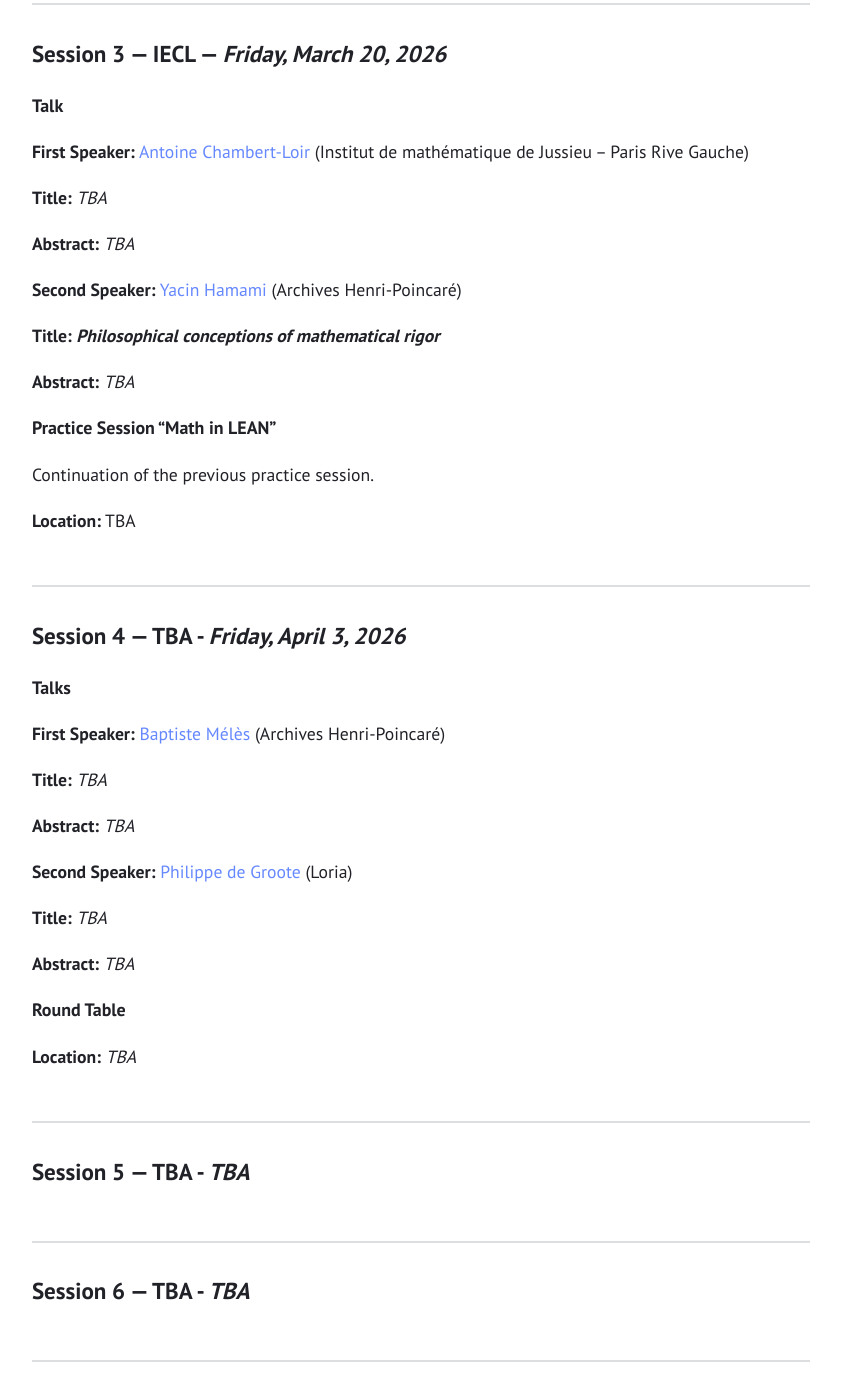
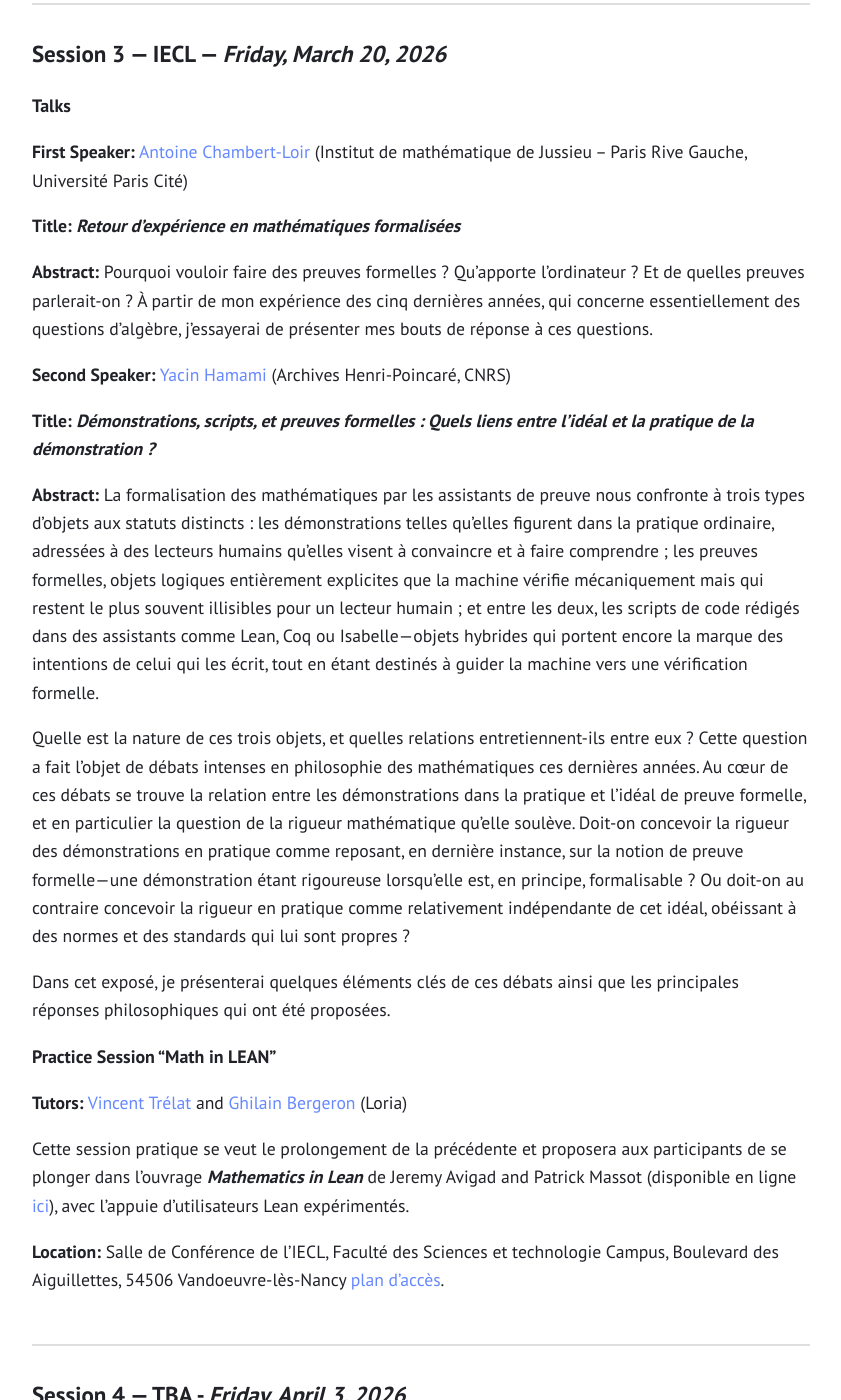
Before and after one commit to reflexions-ul/reflexions-ul.github.io, a Jekyll site: the page built from index.md, in a window 1280 px wide and 1400 px high, scrolled down 2835 px. Shown: the whole window, without its empty margins (219-1060 px from the left). Built offline with Jekyll 4.4.1, drawn with Linux system fonts in a browser that asks for light colours.

Commit message:
add: abstract Antoine Yacin

```diff
--- a/index.md
+++ b/index.md
@@ -90,26 +90,36 @@ Cette session pratique se veut le prolongement de la précédente et proposera a
 
 ## Session 3 — IECL — _Friday, March 20, 2026_
 
-### Talk
+### Talks
 
-**First Speaker:** [Antoine Chambert-Loir](https://webusers.imj-prg.fr/~antoine.chambert-loir/index.xhtml) (Institut de mathématique de Jussieu – Paris Rive Gauche)
+**First Speaker:** [Antoine Chambert-Loir](https://webusers.imj-prg.fr/~antoine.chambert-loir/index.xhtml) (Institut de mathématique de Jussieu – Paris Rive Gauche, Université Paris Cité)
 
-**Title:** _TBA_
+**Title: _Retour d'expérience en mathématiques formalisées_**
 
-**Abstract:** _TBA_
+**Abstract:** Pourquoi vouloir faire des preuves formelles ? Qu'apporte l'ordinateur ? Et de quelles preuves parlerait-on ?
+À partir de mon expérience des cinq dernières années, qui concerne essentiellement des questions d'algèbre,
+j'essayerai de présenter mes bouts de réponse à ces questions.
 
 
-**Second Speaker:** [Yacin Hamami](https://www.yacinhamami.com/) (Archives Henri-Poincaré)
+**Second Speaker:** [Yacin Hamami](https://www.yacinhamami.com/) (Archives Henri-Poincaré, CNRS)
 
-**Title: _Philosophical conceptions of mathematical rigor_**
+**Title: _Démonstrations, scripts, et preuves formelles :
+Quels liens entre l’idéal et la pratique de la
+démonstration ?_**
 
-**Abstract:** _TBA_
+**Abstract:** La formalisation des mathématiques par les assistants de preuve nous confronte à trois types d'objets aux statuts distincts : les démonstrations telles qu'elles figurent dans la pratique ordinaire, adressées à des lecteurs humains qu'elles visent à convaincre et à faire comprendre ; les preuves formelles, objets logiques entièrement explicites que la machine vérifie mécaniquement mais qui restent le plus souvent illisibles pour un lecteur humain ; et entre les deux, les scripts de code rédigés dans des assistants comme Lean, Coq ou Isabelle—objets hybrides qui portent encore la marque des intentions de celui qui les écrit, tout en étant destinés à guider la machine vers une vérification formelle.
+
+Quelle est la nature de ces trois objets, et quelles relations entretiennent-ils entre eux ? Cette question a fait l'objet de débats intenses en philosophie des mathématiques ces dernières années. Au cœur de ces débats se trouve la relation entre les démonstrations dans la pratique et l'idéal de preuve formelle, et en particulier la question de la rigueur mathématique qu'elle soulève. Doit-on concevoir la rigueur des démonstrations en pratique comme reposant, en dernière instance, sur la notion de preuve formelle—une démonstration étant rigoureuse lorsqu'elle est, en principe, formalisable ? Ou doit-on au contraire concevoir la rigueur en pratique comme relativement indépendante de cet idéal, obéissant à des normes et des standards qui lui sont propres ?
+
+Dans cet exposé, je présenterai quelques éléments clés de ces débats ainsi que les principales réponses philosophiques qui ont été proposées.
 
 ### Practice Session “Math in LEAN”
 
-Continuation of the previous practice session.
+**Tutors:** [Vincent Trélat](https://vtrelat.github.io/) and [Ghilain Bergeron](https://github.com/Mesabloo) (Loria)
 
-**Location:** TBA
+Cette session pratique se veut le prolongement de la précédente et proposera aux participants de se plonger dans l'ouvrage **_Mathematics in Lean_** de Jeremy Avigad and Patrick Massot (disponible en ligne [ici](https://leanprover-community.github.io/mathematics_in_lean/index.html)), avec l'appuie d'utilisateurs Lean expérimentés.
+
+**Location:** Salle de Conférence de l'IECL, Faculté des Sciences et technologie Campus, Boulevard des Aiguillettes, 54506 Vandoeuvre-lès-Nancy [plan d'accès](https://iecl.univ-lorraine.fr/plan-dacces/).
 
 <div style="margin: 50px;"></div>
 
```
